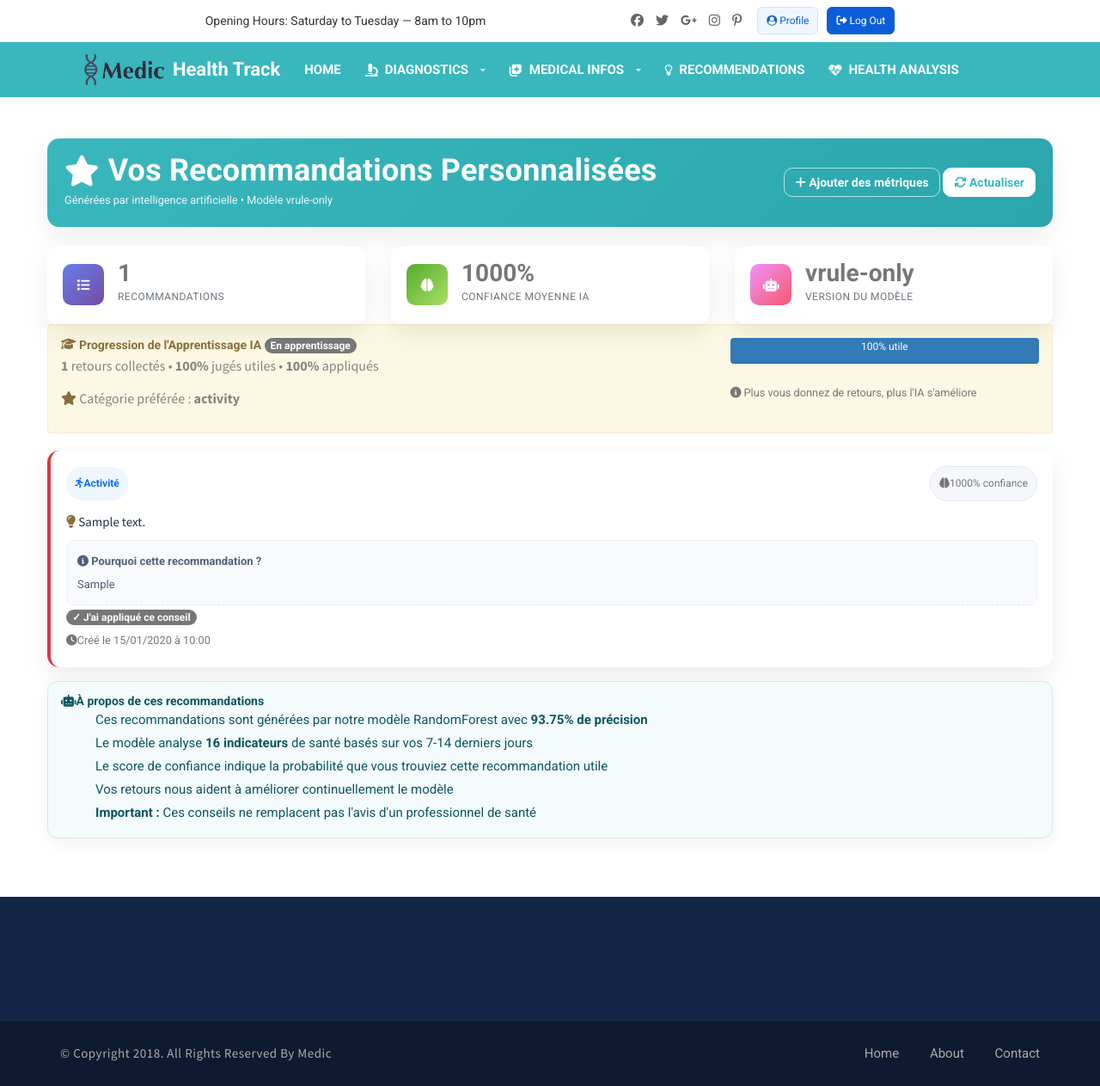
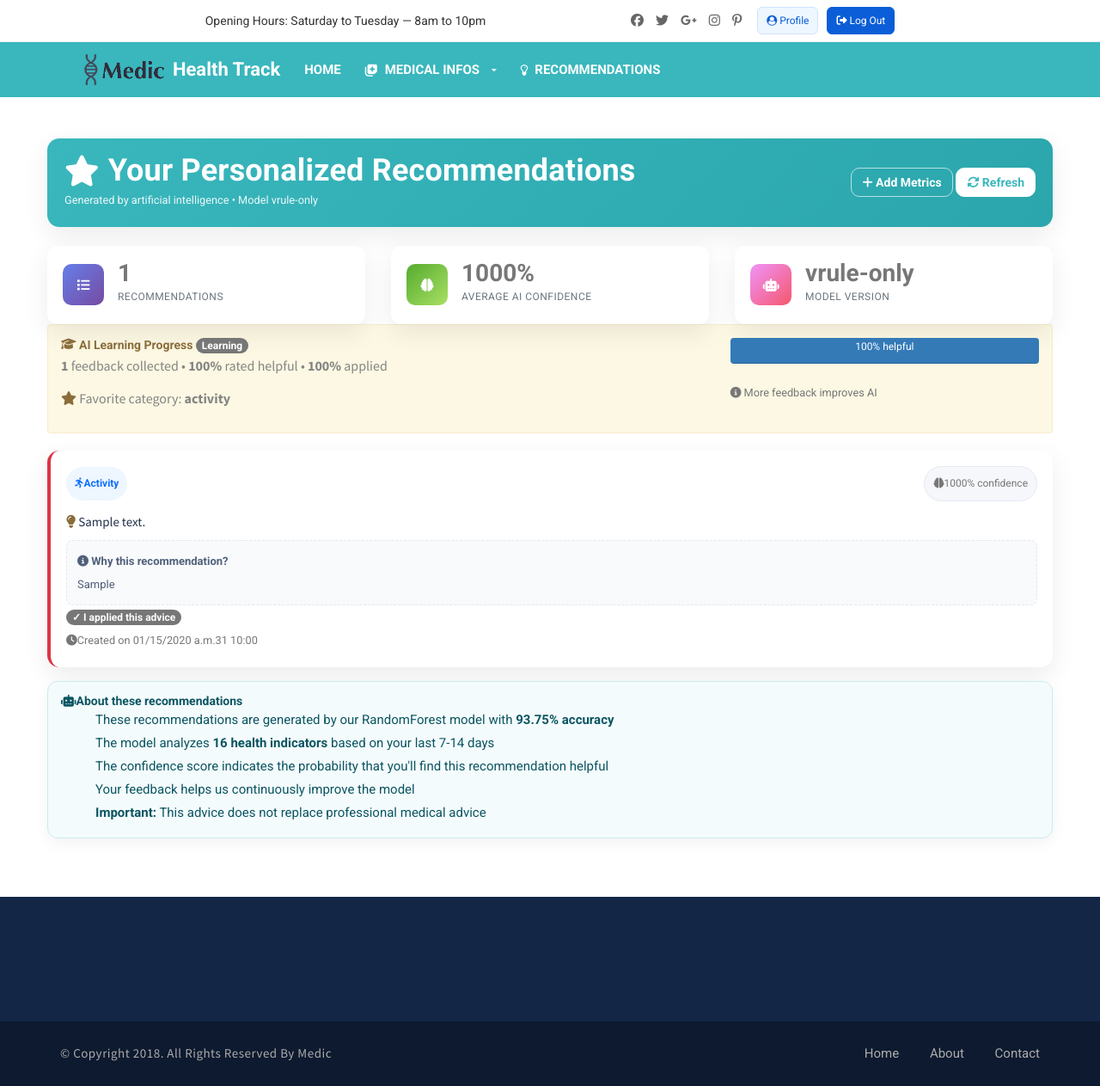
Before and after one commit to azizsalmii/Carnet-de-sant--Django, a Django app: page /reco/recommendations/ in a window 1280 px wide. Shown: the whole page at 86% size. Run offline with Django 4.2, Linux system fonts and the light colour scheme; a user stored in the database is signed in; tables that the repository leaves empty hold one stand-in row (values such as "Sample post"); some libraries are stand-ins or nearby versions.

Commit message:
Translate reco templates to English

```diff
--- a/reco/templates/reco/recommendations.html
+++ b/reco/templates/reco/recommendations.html
@@ -170,20 +170,6 @@
 
         <li class="hx-dd">
           <a href="#" class="hx-dd-toggle" aria-haspopup="true" aria-expanded="false">
-            <i class="fa fa-microscope"></i> Diagnostics <span class="hx-caret"><i class="fa fa-caret-down"></i></span>
-          </a>
-          <div class="hx-dd-menu" role="menu" aria-label="Diagnostics">
-            <a class="hx-dd-item" href="{% url 'brain_tumor_page' %}">
-              <i class="fa fa-brain"></i> Brain Tumor AI
-            </a>
-            <a class="hx-dd-item" href="{% url 'chest_xray_page' %}">
-              <i class="fa fa-stethoscope"></i> Chest X-Ray AI
-            </a>
-          </div>
-        </li>
-
-        <li class="hx-dd">
-          <a href="#" class="hx-dd-toggle" aria-haspopup="true" aria-expanded="false">
             <i class="fas fa-notes-medical"></i> Medical Infos <span class="hx-caret"><i class="fa fa-caret-down"></i></span>
           </a>
           <div class="hx-dd-menu" role="menu" aria-label="Medical Infos">
@@ -204,10 +190,6 @@
             <i class="fa fa-lightbulb"></i> Recommendations
           </a>
         </li>
-
-        <li>
-          <a href="{% url 'health_analysis' %}" style="display:flex;align-items:center;gap:8px;">
-            <i class="fa fa-heartbeat"></i> Health Analysis
           </a>
         </li>
       </ul>
@@ -220,15 +202,15 @@
     <!-- Toolbar -->
     <div class="hx-toolbar">
       <div>
-        <h1><i class="fas fa-star"></i> Vos Recommandations Personnalisées</h1>
-        <div class="small" style="opacity:.9">Générées par intelligence artificielle • Modèle v{{ model_version }}</div>
+        <h1><i class="fas fa-star"></i> Your Personalized Recommendations</h1>
+        <div class="small" style="opacity:.9">Generated by artificial intelligence • Model v{{ model_version }}</div>
       </div>
       <div class="d-flex gap-2">
         <button class="btn btn-hx-ghost" onclick="location.href='{% url 'reco:dashboard' %}'">
-          <i class="fas fa-plus me-1"></i> Ajouter des métriques
+          <i class="fas fa-plus me-1"></i> Add Metrics
         </button>
         <button class="btn btn-hx-white" onclick="generateRecommendations()">
-          <i class="fas fa-sync-alt me-1"></i> Actualiser
+          <i class="fas fa-sync-alt me-1"></i> Refresh
         </button>
       </div>
     </div>
@@ -238,7 +220,7 @@
       <div class="spinner-container py-3">
         <div class="spinner-ml"></div>
       </div>
-      <p class="text-center text-muted mt-2">Analyse de vos données en cours...</p>
+      <p class="text-center text-muted mt-2">Analyzing your data...</p>
     </div>
 
     <!-- Stats -->
@@ -250,7 +232,7 @@
           </div>
           <div>
             <div class="metric-value" id="total-recommendations">{{ recommendations|length }}</div>
-            <div class="metric-label">Recommandations</div>
+            <div class="metric-label">Recommendations</div>
           </div>
         </div>
       </div>
@@ -262,7 +244,7 @@
           </div>
           <div>
             <div class="metric-value">{{ avg_confidence|floatformat:0 }}%</div>
-            <div class="metric-label">Confiance Moyenne IA</div>
+            <div class="metric-label">Average AI Confidence</div>
           </div>
         </div>
       </div>
@@ -274,7 +256,7 @@
           </div>
           <div>
             <div class="metric-value">v{{ model_version }}</div>
-            <div class="metric-label">Version du Modèle</div>
+            <div class="metric-label">Model Version</div>
           </div>
         </div>
       </div>
@@ -287,26 +269,26 @@
           <div class="col-md-8">
             <h5 class="mb-2">
               <i class="fas fa-graduation-cap me-2"></i>
-              Progression de l'Apprentissage IA
+              AI Learning Progress
               {% if feedback_insights.learning_status == 'excellent' %}
                 <span class="badge bg-success ms-2">Excellent</span>
               {% elif feedback_insights.learning_status == 'good' %}
-                <span class="badge bg-info ms-2">Bon</span>
+                <span class="badge bg-info ms-2">Good</span>
               {% elif feedback_insights.learning_status == 'learning' %}
-                <span class="badge bg-warning ms-2">En apprentissage</span>
+                <span class="badge bg-warning ms-2">Learning</span>
               {% else %}
-                <span class="badge bg-secondary ms-2">Nouveau</span>
+                <span class="badge bg-secondary ms-2">New</span>
               {% endif %}
             </h5>
             <p class="mb-2">
-              <strong>{{ feedback_insights.total_feedback }}</strong> retours collectés
-              • <strong>{{ feedback_insights.helpful_rate|floatformat:0 }}%</strong> jugés utiles
-              • <strong>{{ feedback_insights.action_rate|floatformat:0 }}%</strong> appliqués
+              <strong>{{ feedback_insights.total_feedback }}</strong> feedback collected
+              • <strong>{{ feedback_insights.helpful_rate|floatformat:0 }}%</strong> rated helpful
+              • <strong>{{ feedback_insights.action_rate|floatformat:0 }}%</strong> applied
             </p>
             {% if feedback_insights.favorite_category %}
               <p class="mb-0">
                 <i class="fas fa-star text-warning me-1"></i>
-                Catégorie préférée : <strong>{{ feedback_insights.favorite_category }}</strong>
+                Favorite category: <strong>{{ feedback_insights.favorite_category }}</strong>
               </p>
             {% endif %}
           </div>
@@ -318,11 +300,11 @@
                    aria-valuenow="{{ feedback_insights.helpful_rate }}"
                    aria-valuemin="0"
                    aria-valuemax="100">
-                {{ feedback_insights.helpful_rate|floatformat:0 }}% utile
+                {{ feedback_insights.helpful_rate|floatformat:0 }}% helpful
               </div>
             </div>
             <small class="text-muted mt-1 d-block">
-              <i class="fas fa-info-circle"></i> Plus vous donnez de retours, plus l'IA s'améliore
+              <i class="fas fa-info-circle"></i> More feedback improves AI
             </small>
           </div>
         </div>
@@ -338,17 +320,17 @@
             <div class="recommendation-header">
               <span class="recommendation-category category-{{ reco.category }}">
                 {% if reco.category == 'sleep' %}
-                  <i class="fas fa-moon me-1"></i>Sommeil
+                  <i class="fas fa-moon me-1"></i>Sleep
                 {% elif reco.category == 'activity' %}
-                  <i class="fas fa-running me-1"></i>Activité
+                  <i class="fas fa-running me-1"></i>Activity
                 {% elif reco.category == 'nutrition' %}
                   <i class="fas fa-apple-alt me-1"></i>Nutrition
                 {% else %}
-                  <i class="fas fa-heart me-1"></i>Style de vie
+                  <i class="fas fa-heart me-1"></i>Lifestyle
                 {% endif %}
               </span>
               <span class="confidence-badge">
-                <i class="fas fa-brain me-1"></i>{{ reco.ml_confidence|floatformat:0 }}% confiance
+                <i class="fas fa-brain me-1"></i>{{ reco.ml_confidence|floatformat:0 }}% confidence
               </span>
             </div>
 
@@ -359,38 +341,38 @@
 
             <div class="recommendation-explanation">
               <i class="fas fa-info-circle"></i>
-              <strong>Pourquoi cette recommandation ?</strong><br>
+              <strong>Why this recommendation?</strong><br>
               {{ reco.explanation }}
             </div>
 
             <div class="mt-3 d-flex gap-2 feedback-buttons">
               {% if reco.helpful is None %}
                 <button class="btn btn-sm btn-success" onclick="markHelpful({{ reco.id }}, true)">
-                  <i class="fas fa-thumbs-up me-1"></i>Utile
+                  <i class="fas fa-thumbs-up me-1"></i>Helpful
                 </button>
                 <button class="btn btn-sm btn-outline-secondary" onclick="markHelpful({{ reco.id }}, false)">
-                  <i class="fas fa-thumbs-down me-1"></i>Pas utile
+                  <i class="fas fa-thumbs-down me-1"></i>Not helpful
                 </button>
                 <button class="btn btn-sm btn-outline-primary" onclick="markActedUpon({{ reco.id }})">
-                  <i class="fas fa-check me-1"></i>J'ai appliqué
+                  <i class="fas fa-check me-1"></i>I applied
                 </button>
               {% else %}
                 {% if reco.acted_upon %}
-                  <span class="badge bg-success">✓ J'ai appliqué ce conseil</span>
+                  <span class="badge bg-success">✓ I applied this advice</span>
                 {% elif reco.helpful %}
-                  <span class="badge bg-success">✓ Marqué comme utile</span>
+                  <span class="badge bg-success">✓ Marked as helpful</span>
                 {% else %}
-                  <span class="badge bg-secondary">✓ Feedback enregistré</span>
+                  <span class="badge bg-secondary">✓ Feedback recorded</span>
                 {% endif %}
               {% endif %}
             </div>
 
             <div class="mt-3 pt-3 border-top">
               <small class="text-muted">
-                <i class="fas fa-clock me-1"></i>Créé le {{ reco.created_at|date:"d/m/Y à H:i" }}
+                <i class="fas fa-clock me-1"></i>Created on {{ reco.created_at|date:"m/d/Y at H:i" }}
                 {% if reco.source == 'ml' %}
                   <span class="badge-ml ms-2">
-                    <i class="fas fa-robot me-1"></i>Généré par IA
+                    <i class="fas fa-robot me-1"></i>Generated by AI
                   </span>
                 {% endif %}
               </small>
@@ -401,13 +383,13 @@
       {% else %}
         <div class="dashboard-card text-center py-5 fade-in" style="background:#fff;border-radius:14px;box-shadow:var(--hx-shadow);">
           <i class="fas fa-smile text-success" style="font-size: 5rem; opacity: 0.5;"></i>
-          <h3 class="mt-4 mb-3">Aucune recommandation pour le moment</h3>
+          <h3 class="mt-4 mb-3">No recommendations at the moment</h3>
           <p class="text-muted mb-4">
-            Cela signifie que vos métriques de santé sont bonnes ! <br>
-            Ou vous n'avez pas encore ajouté de données de santé.
+            This means your health metrics are good! <br>
+            Or you haven't added health data yet.
           </p>
           <a href="{% url 'reco:dashboard' %}" class="btn btn-primary" style="border-radius:12px;">
-            <i class="fas fa-plus me-2"></i>Ajouter des Métriques
+            <i class="fas fa-plus me-2"></i>Add Metrics
           </a>
         </div>
       {% endif %}
@@ -416,13 +398,13 @@
     <!-- Info Box -->
     <div class="col-12 mt-4">
       <div class="alert alert-info-custom alert-custom">
-        <h5 class="mb-3"><i class="fas fa-robot me-2"></i>À propos de ces recommandations</h5>
+        <h5 class="mb-3"><i class="fas fa-robot me-2"></i>About these recommendations</h5>
         <ul class="mb-0">
-          <li>Ces recommandations sont générées par notre modèle RandomForest avec <strong>93.75% de précision</strong></li>
-          <li>Le modèle analyse <strong>16 indicateurs</strong> de santé basés sur vos 7-14 derniers jours</li>
-          <li>Le score de confiance indique la probabilité que vous trouviez cette recommandation utile</li>
-          <li>Vos retours nous aident à améliorer continuellement le modèle</li>
-          <li><strong>Important :</strong> Ces conseils ne remplacent pas l'avis d'un professionnel de santé</li>
+          <li>These recommendations are generated by our RandomForest model with <strong>93.75% accuracy</strong></li>
+          <li>The model analyzes <strong>16 health indicators</strong> based on your last 7-14 days</li>
+          <li>The confidence score indicates the probability that you'll find this recommendation helpful</li>
+          <li>Your feedback helps us continuously improve the model</li>
+          <li><strong>Important:</strong> This advice does not replace professional medical advice</li>
         </ul>
       </div>
     </div>
@@ -497,7 +479,7 @@ function generateRecommendations() {
   })
   .then(() => setTimeout(() => location.reload(), 1200))
   .catch(error => {
-    alert('Erreur lors de la génération des recommandations: ' + error.message);
+    alert('Error generating recommendations: ' + error.message);
     if (loading) loading.style.display = 'none';
     if (container) container.style.display = 'block';
   });
@@ -507,7 +489,7 @@ function generateRecommendations() {
 function markHelpful(recoId, helpful) {
   const card = document.querySelector(`[data-reco-id="${recoId}"]`);
   const feedbackButtons = card ? card.querySelector('.feedback-buttons') : null;
-  if (!card) return alert('Erreur: Recommandation non trouvée');
+  if (!card) return alert('Error: Recommendation not found');
 
   fetch(`/api/recommendations/${recoId}/provide_feedback/`, {
     method: 'POST',
@@ -525,18 +507,18 @@ function markHelpful(recoId, helpful) {
     if (data.message) showToast(data.message, helpful ? 'success' : 'info');
     if (feedbackButtons) {
       feedbackButtons.innerHTML = helpful
-        ? '<span class="badge bg-success">✓ Marqué comme utile</span>'
-        : '<span class="badge bg-secondary">✓ Feedback enregistré</span>';
+        ? '<span class="badge bg-success">✓ Marked as helpful</span>'
+        : '<span class="badge bg-secondary">✓ Feedback recorded</span>';
     }
   })
-  .catch(error => showToast('❌ Erreur: ' + error.message, 'error'));
+  .catch(error => showToast('❌ Error: ' + error.message, 'error'));
 }
 
 // Mark as acted upon
 function markActedUpon(recoId) {
   const card = document.querySelector(`[data-reco-id="${recoId}"]`);
   const feedbackButtons = card ? card.querySelector('.feedback-buttons') : null;
-  if (!card) return alert('Erreur: Recommandation non trouvée');
+  if (!card) return alert('Error: Recommendation not found');
 
   fetch(`/api/recommendations/${recoId}/provide_feedback/`, {
     method: 'POST',
@@ -553,14 +535,14 @@ function markActedUpon(recoId) {
   .then(data => {
     if (data.message) showToast(data.message, 'success');
     if (feedbackButtons) {
-      feedbackButtons.innerHTML = '<span class="badge bg-success">✓ J\'ai appliqué ce conseil</span>';
+      feedbackButtons.innerHTML = '<span class="badge bg-success">✓ I applied this advice</span>';
     }
     if (card) {
       card.style.borderLeft = '4px solid #28a745';
       card.style.opacity = '0.94';
     }
   })
-  .catch(error => showToast('❌ Erreur: ' + error.message, 'error'));
+  .catch(error => showToast('❌ Error: ' + error.message, 'error'));
 }
 
 // Toast notification
```
Also changed, not shown: reco/templates/reco/add_metrics.html (+37 -51 lines), reco/templates/reco/dashboard.html (+33 -47 lines).
